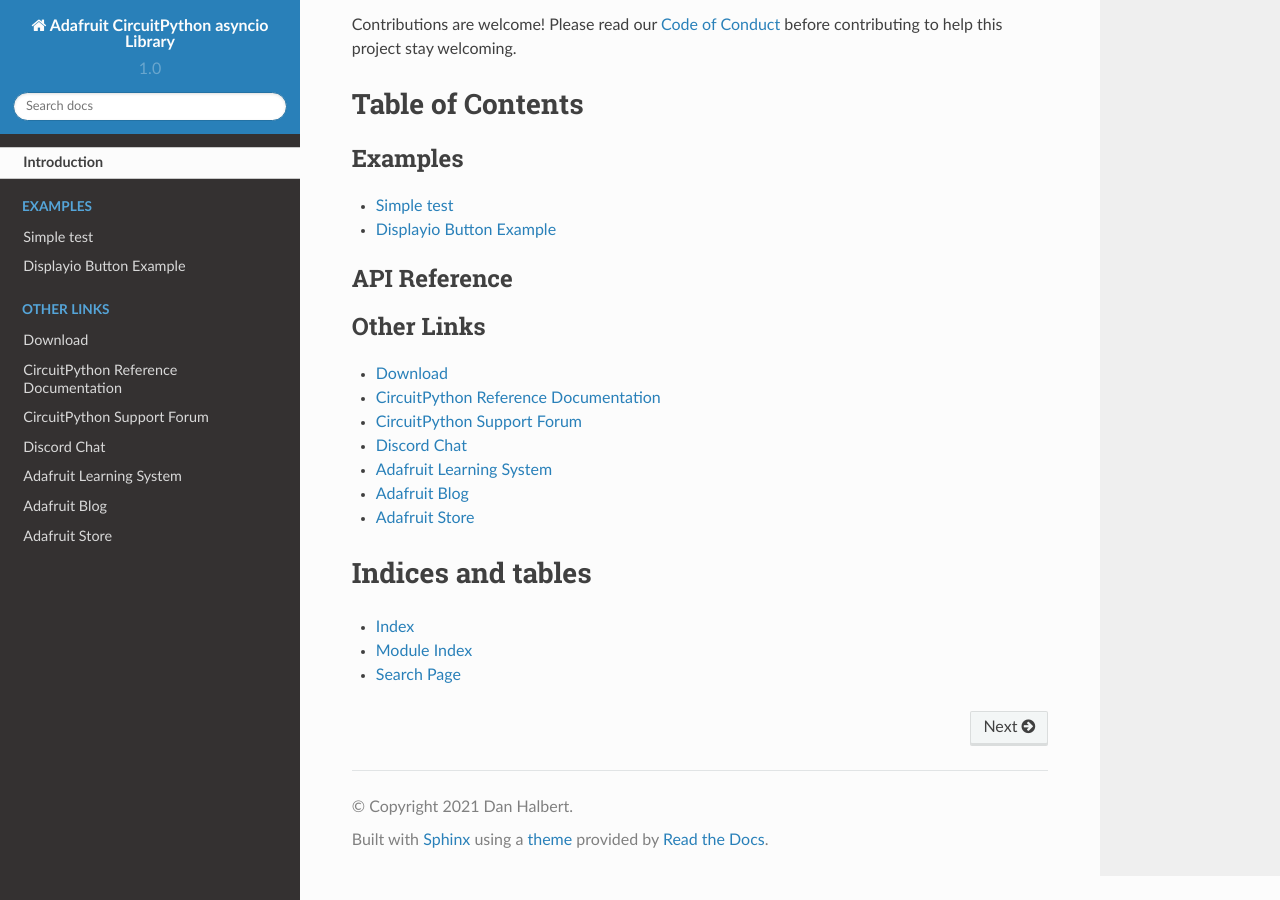
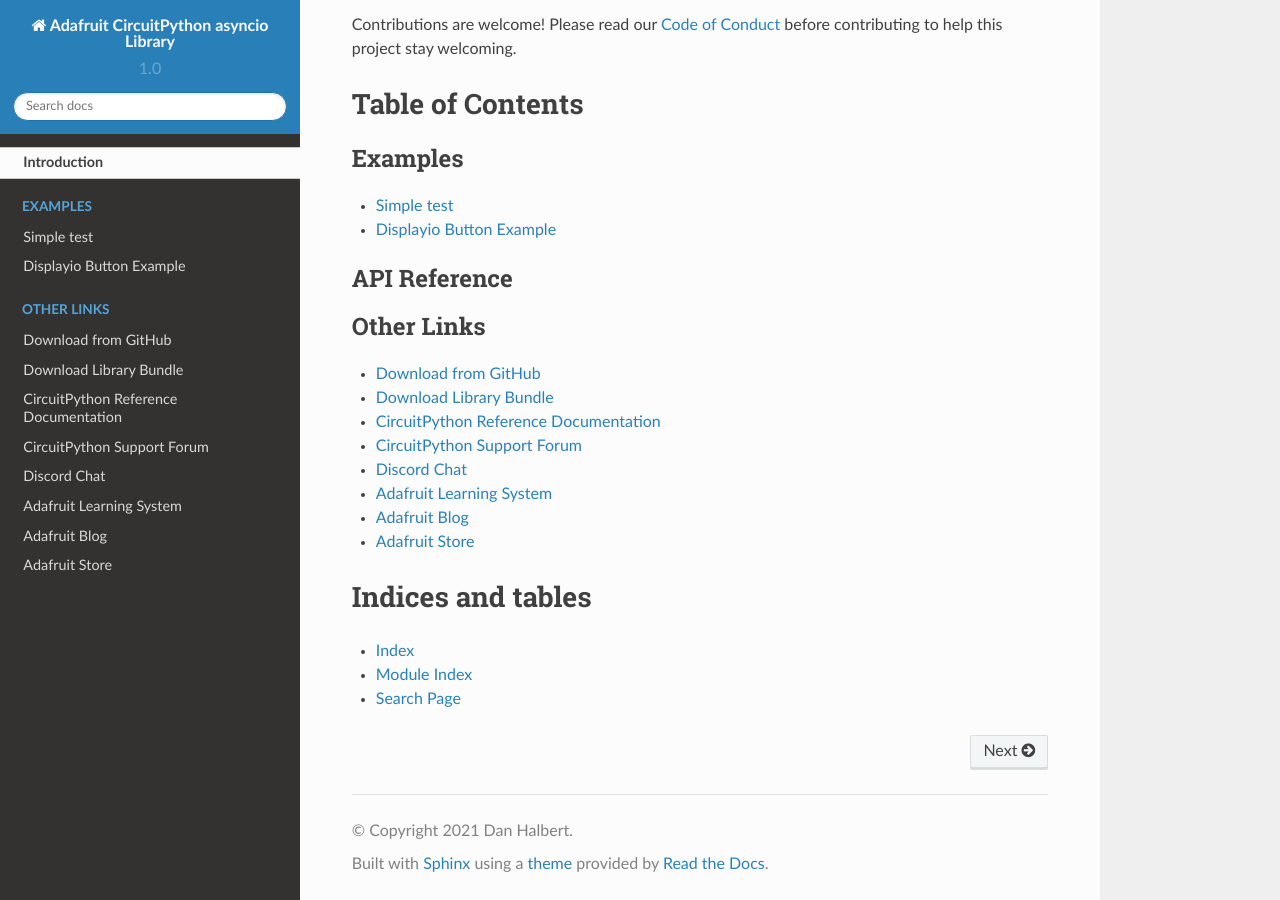
Before and after one commit to adafruit/Adafruit_CircuitPython_asyncio, a Sphinx documentation site: the page built from docs/index.rst, in a window 1280 px wide and 900 px high, scrolled down 1408 px. Built offline with Sphinx 7.4.7 and the Read the Docs theme 2.0.0, drawn with Linux system fonts in a browser that asks for light colours.

Commit message:
Added cp.org link to index.rst

```diff
--- a/docs/index.rst
+++ b/docs/index.rst
@@ -30,7 +30,8 @@
 .. toctree::
     :caption: Other Links
 
-    Download <https://github.com/adafruit/Adafruit_CircuitPython_asyncio/releases/latest>
+    Download from GitHub <https://github.com/adafruit/Adafruit_CircuitPython_asyncio/releases/latest>
+    Download Library Bundle <https://circuitpython.org/libraries>
     CircuitPython Reference Documentation <https://docs.circuitpython.org>
     CircuitPython Support Forum <https://forums.adafruit.com/viewforum.php?f=60>
     Discord Chat <https://adafru.it/discord>
```
